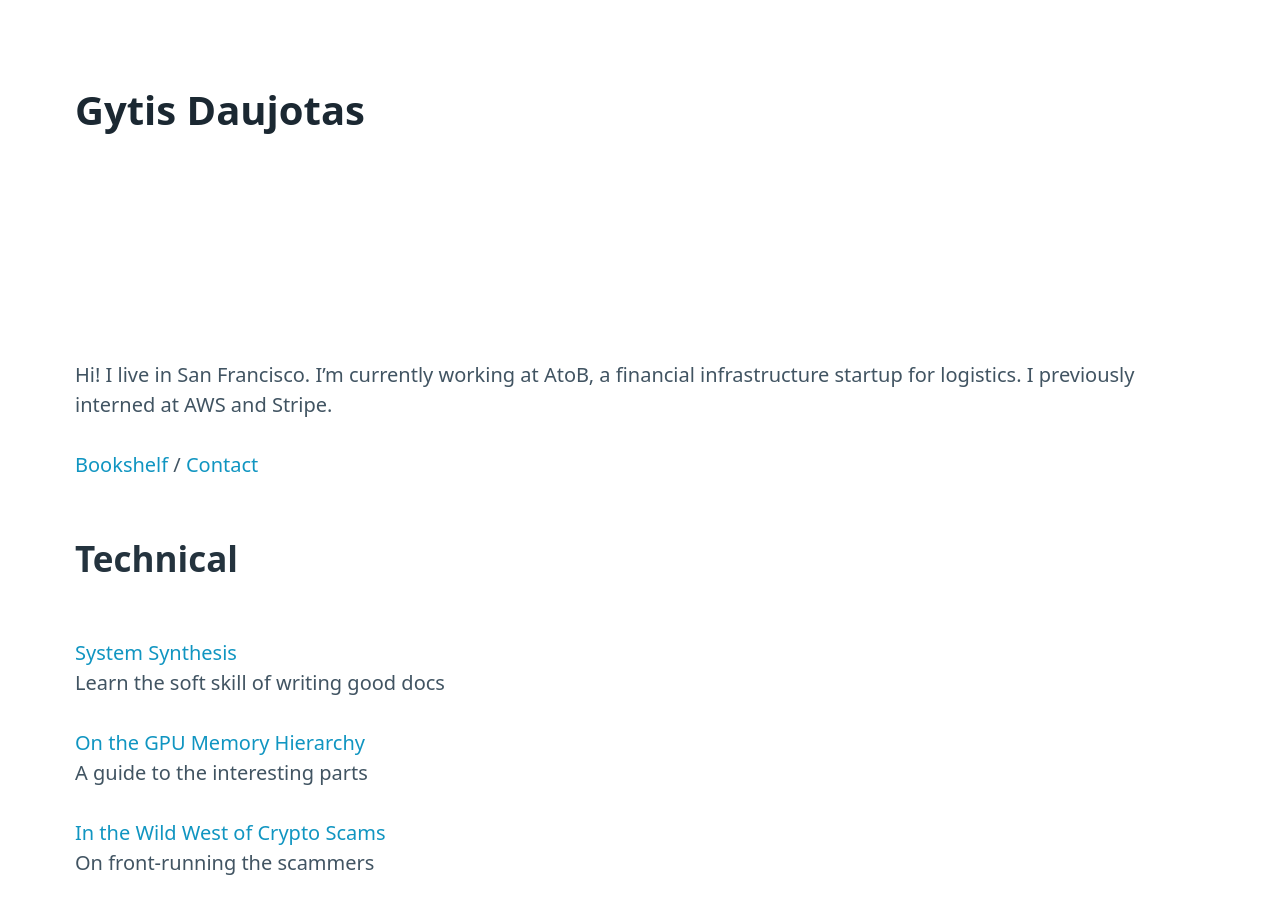
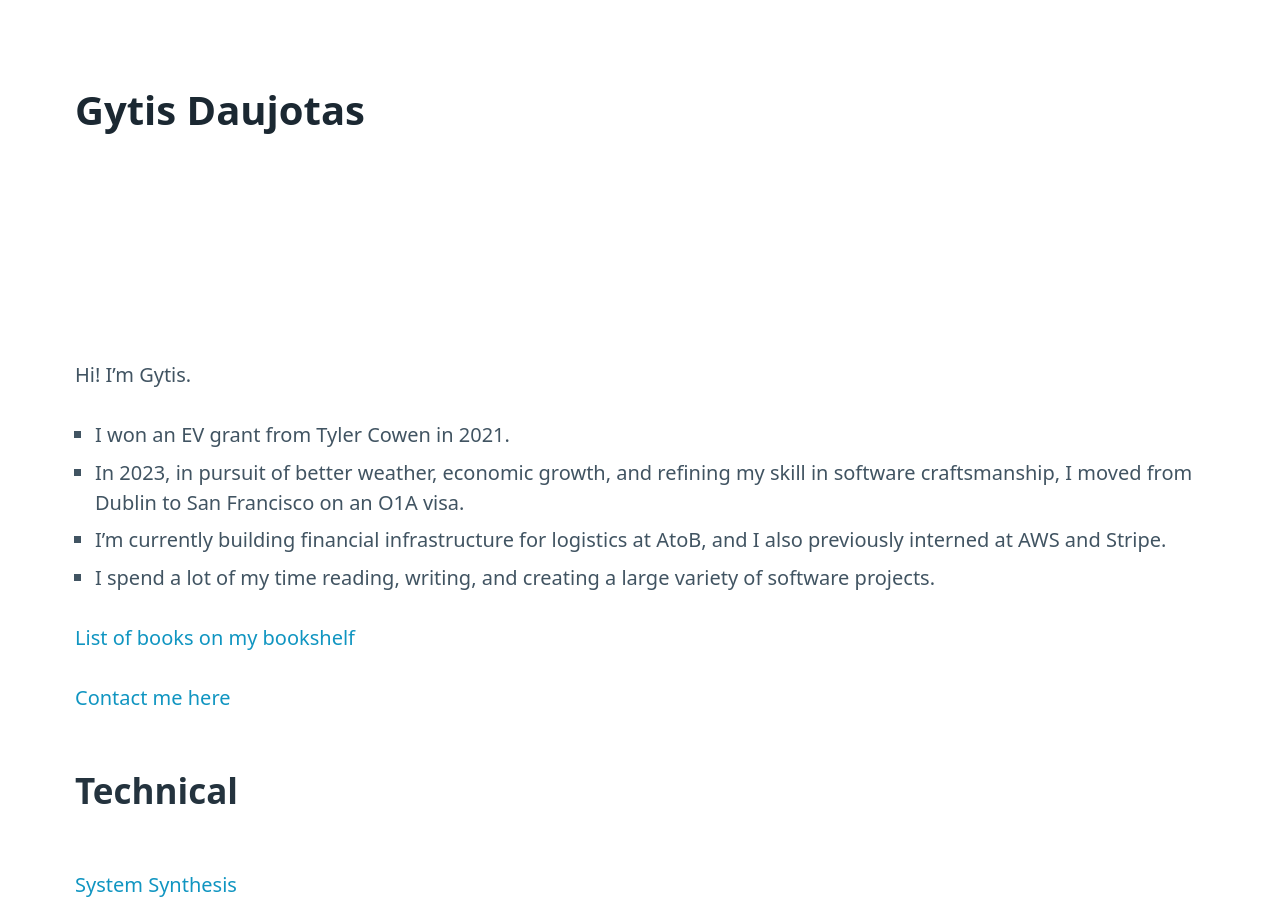
Before and after one commit to gytdau/website, a Jekyll site: the page built from index.md, in a window 1280 px wide and 900 px high. Built offline with Jekyll 4.4.1, drawn with Linux system fonts in a browser that asks for light colours; some web fonts are replaced.

Commit message:
Better bio

```diff
--- a/index.md
+++ b/index.md
@@ -3,9 +3,16 @@ layout: page
 title: "Gytis Daujotas"
 ---
 
-Hi! I live in San Francisco. I'm currently working at AtoB, a financial infrastructure startup for logistics. I previously interned at AWS and Stripe.
+Hi! I'm Gytis.
 
-[Bookshelf](/books) / [Contact](mailto:gytdau@gmail.com)
+- I won an EV grant from Tyler Cowen in 2021.
+- In 2023, in pursuit of better weather, economic growth, and refining my skill in software craftsmanship, I moved from Dublin to San Francisco on an O1A visa.
+- I'm currently building financial infrastructure for logistics at AtoB, and I also previously interned at AWS and Stripe.
+- I spend a lot of my time reading, writing, and creating a large variety of software projects.
+
+[List of books on my bookshelf](/books)
+
+[Contact me here](mailto:gytdau@gmail.com)
 
 ## Technical
 
```
